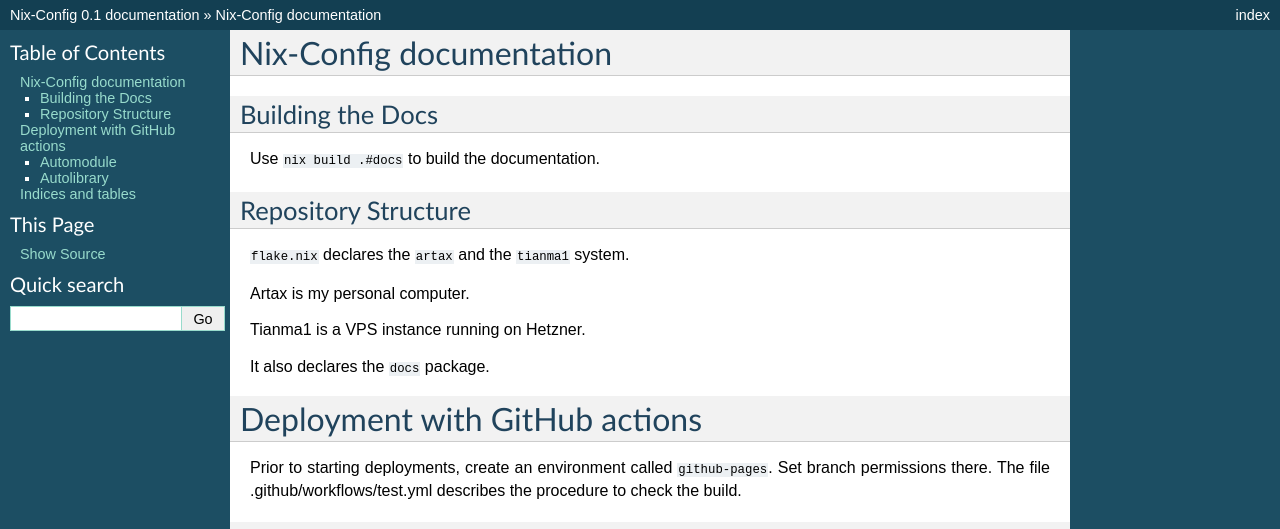
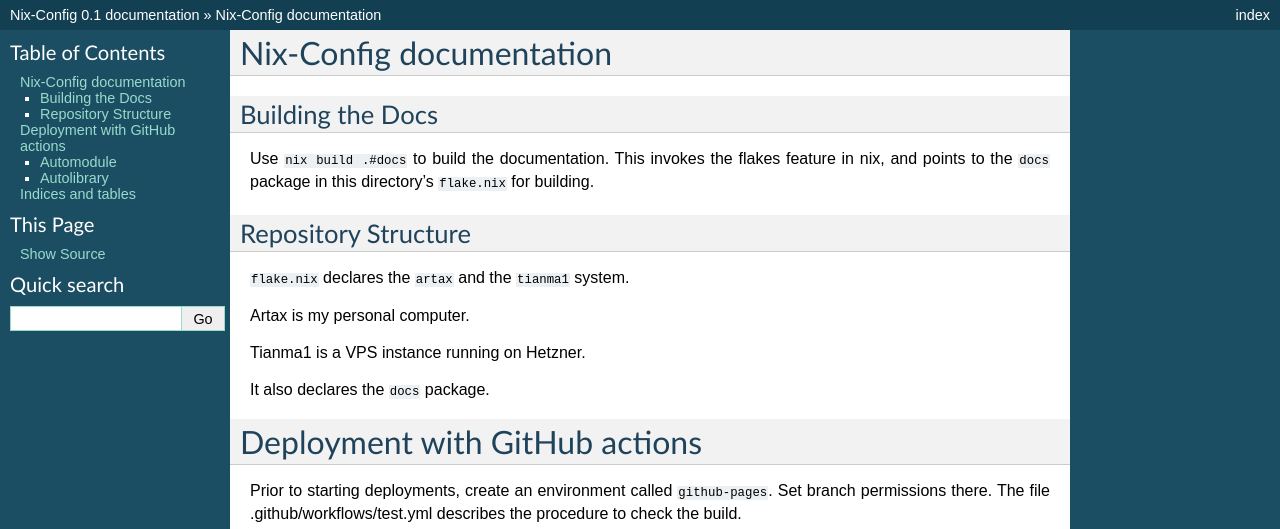
Before and after one commit to MichalKononenko2/nix-config, a Sphinx documentation site: the page built from docs/source/index.md, in a window 1280 px wide. Shown: the top 529 px of the page. Built offline with Sphinx 7.4.7, drawn with Linux system fonts in a browser that asks for light colours.

Commit message:
Pointed to the docs in the README.

```diff
--- a/docs/source/index.md
+++ b/docs/source/index.md
@@ -7,6 +7,8 @@
 ## Building the Docs
 
 Use ``nix build .#docs`` to build the documentation.
+This invokes the flakes feature in nix, and points to the ``docs`` package in
+this directory's ``flake.nix`` for building.
 
 ## Repository Structure
 
```
